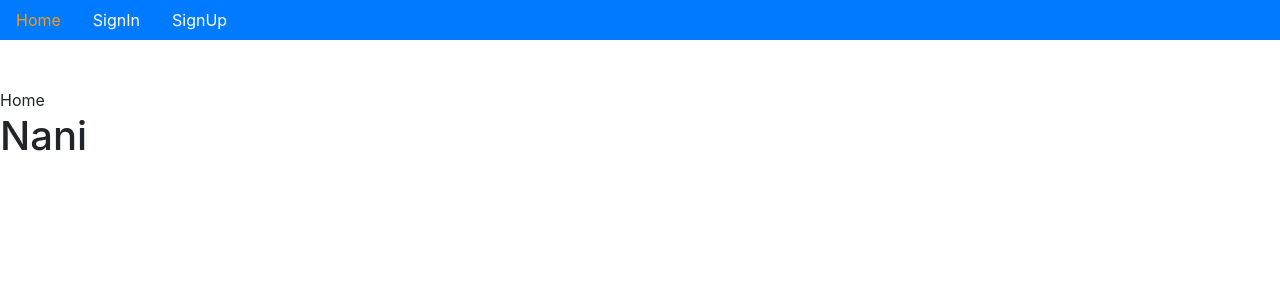
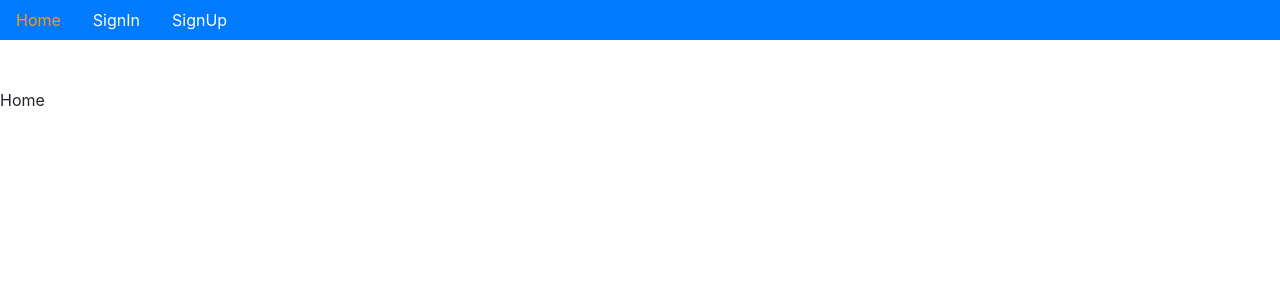
Before and after one commit to sureshYanamula/ecommerce, a React (Create React App) app in the folder ecommerce/: page / in a window 1280 px wide. Shown: the top 300 px of the page. Built offline with nearby package versions, Linux system fonts and the light colour scheme.

Commit message:
heading removed

```diff
--- a/ecommerce/src/App.js
+++ b/ecommerce/src/App.js
@@ -5,7 +5,6 @@ function App() {
   return (
     <div>
       <Routes />
-      <h1>Nani</h1>
     </div>
   );
 }
```
